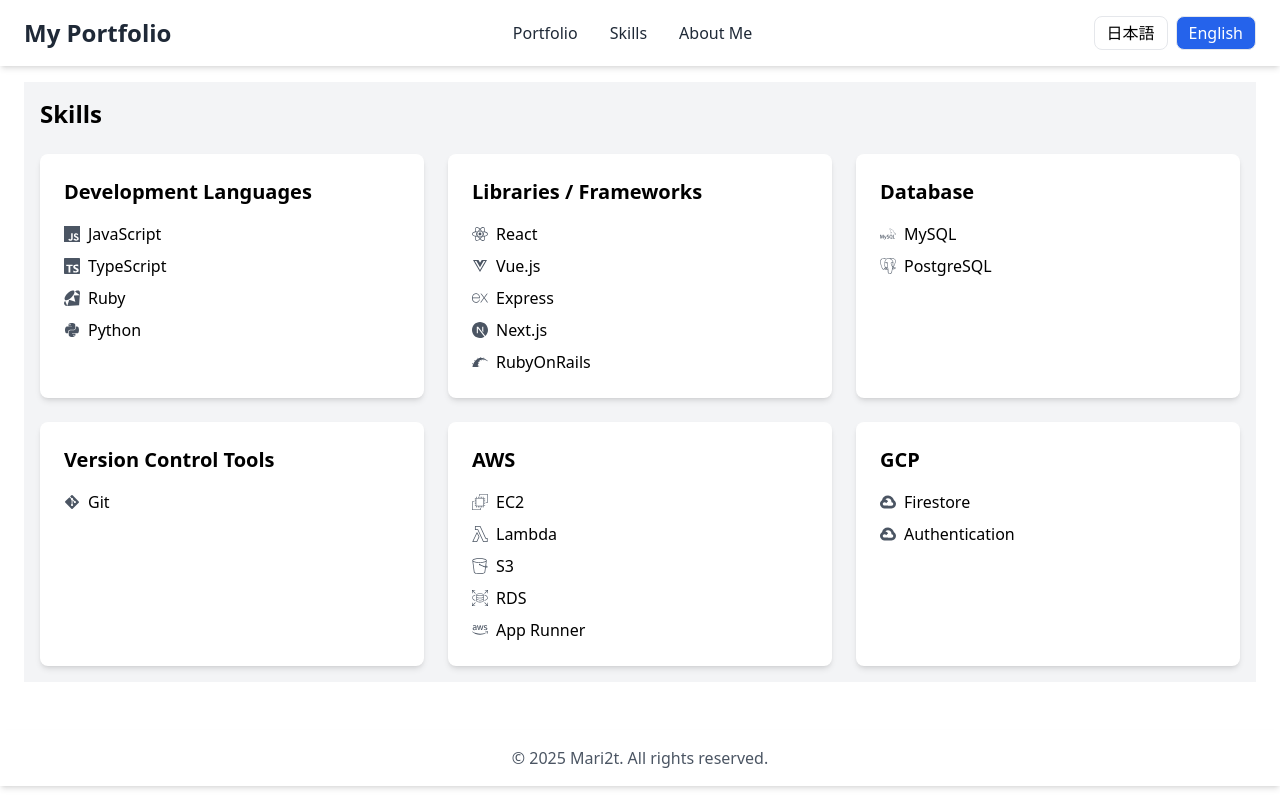
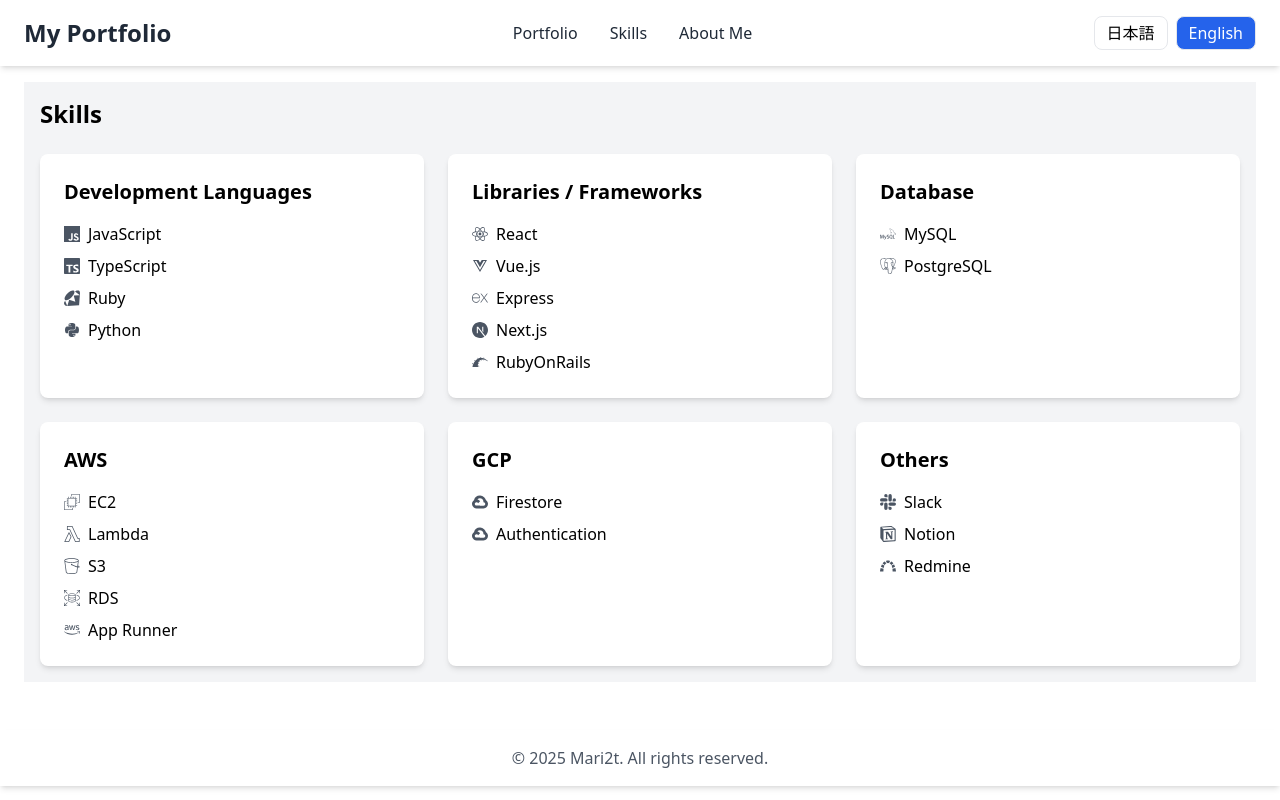
Before and after one commit to mari2t/mari2t_portfolio_next, a Next.js app: page /en/skills in a window 1280 px wide. Built offline with nearby package versions, Linux system fonts and the light colour scheme.

Commit message:
feat : 現状に合わせてプロフィールを更新。

```diff
--- a/messages/en.json
+++ b/messages/en.json
@@ -4,10 +4,10 @@
     "about": "Go to the about page",
     "selfIntro": {
       "name": "Mari2t",
-      "jobStatus": "I am currently job hunting. 💻",
+      "jobStatus": "I currently work at an IT company. 🖥️",
       "exam": "I passed the Applied Information Technician exam in December 2024.",
       "interest": "Recently I am interested in generative AI topics.",
-      "activity": "I plan to take the LPIC-1 and Registered Information Security Specialist exams.",
+      "activity": "I'm planning to take the Registered Information Security Specialist exam in 2025.",
       "viewMore": "View More About Me"
     },
     "skills": {
@@ -27,16 +27,16 @@
       "currentStatus": {
         "title": "😄Current Status",
         "items": [
-          "I'm currently working in the IT field. 🖥️",
+          "I currently work at an IT company. 🖥️",
           "I passed the Applied Information Technology Engineer Exam in December 2024.",
-          "In 2025, I plan to take the LPIC-1 and Registered Information Security Specialist exams."
+          "I took the Registered Information Security Specialist exam in the spring of 2025, but I didn't pass because of the afternoon session. I really hope to pass this fall."
         ]
       },
       "workExperience": {
         "title": "💼Work Experience",
         "items": [
+          "I majored in engineering at university.",
           "I have about 10 years of experience in quality control.",
-          "I majored in engineering at university.",
           "I have promoted operational efficiency using VBA and Python."
         ]
       },
--- a/messages/ja.json
+++ b/messages/ja.json
@@ -4,10 +4,10 @@
     "about": "Aboutページへ",
     "selfIntro": {
       "name": "Mari2t",
-      "jobStatus": "現在、就職活動中です。💻",
+      "jobStatus": "IT関係企業に就業中です💻",
       "exam": "2024年12月に応用情報技術者試験に合格しました。",
       "interest": "最近は生成AIに興味があります。",
-      "activity": "LPIC-1、情報処理安全確保支援士を受験予定です。",
+      "activity": "2025年は情報処理安全確保支援士を受験予定です。",
       "viewMore": "詳しく見る"
     },
     "skills": {
@@ -29,14 +29,14 @@
         "items": [
           "IT関連業務に就業しています🖥️",
           "2024年12月に応用情報技術者試験に合格しました。",
-          "2025年はLPIC-1、情報処理安全確保支援士を受験予定です。"
+          "2025年の春に情報処理安全確保支援士を受験しましたが、午後問題が不合格で取得ならず…。秋は合格したいです。　"
         ]
       },
       "workExperience": {
         "title": "💼職務経験",
         "items": [
-          "品質管理の仕事を約10年間経験。",
           "大学では工学を専攻しました。",
+          "品質管理の仕事に約10年従事。",
           "VBAやPythonを活用して業務効率化を推進しました。"
         ]
       },
--- a/src/app/[locale]/page.tsx
+++ b/src/app/[locale]/page.tsx
@@ -114,7 +114,7 @@
               </IconContext.Provider>
             </div>
             <p className="text-gray-700 mb-4">
-              {t("selfIntro.interest")} <br />
+              {t("selfIntro.jobStatus")} <br />
               {t("selfIntro.activity")}
             </p>
             <Link
--- a/src/app/[locale]/skills/page.tsx
+++ b/src/app/[locale]/skills/page.tsx
@@ -1,5 +1,5 @@
 "use client";
-import { FaPython, FaReact, FaVuejs, FaGitAlt } from "react-icons/fa";
+import { FaPython, FaReact, FaVuejs } from "react-icons/fa";
 import {
   SiTypescript,
   SiJavascript,
@@ -15,6 +15,9 @@
   SiGooglecloud,
   SiRubyonrails,
   SiRuby,
+  SiSlack,
+  SiNotion,
+  SiRedmine
 } from "react-icons/si";
 
 const skills = [
@@ -45,10 +48,6 @@
     ],
   },
   {
-    title: "Version Control Tools",
-    skills: [{ name: "Git", icon: <FaGitAlt /> }],
-  },
-  {
     title: "AWS",
     skills: [
       { name: "EC2", icon: <SiAmazonec2 /> },
@@ -63,6 +62,14 @@
     skills: [
       { name: "Firestore", icon: <SiGooglecloud /> },
       { name: "Authentication", icon: <SiGooglecloud /> },
+    ],
+  },
+  {
+    title: "Others",
+    skills: [
+      { name: "Slack", icon: <SiSlack /> },
+      { name: "Notion", icon: <SiNotion /> },
+      { name: "Redmine", icon: <SiRedmine /> }
     ],
   },
 ];
```
Also changed, not shown: 1 other file (tests, documents, lock files or other folders).
